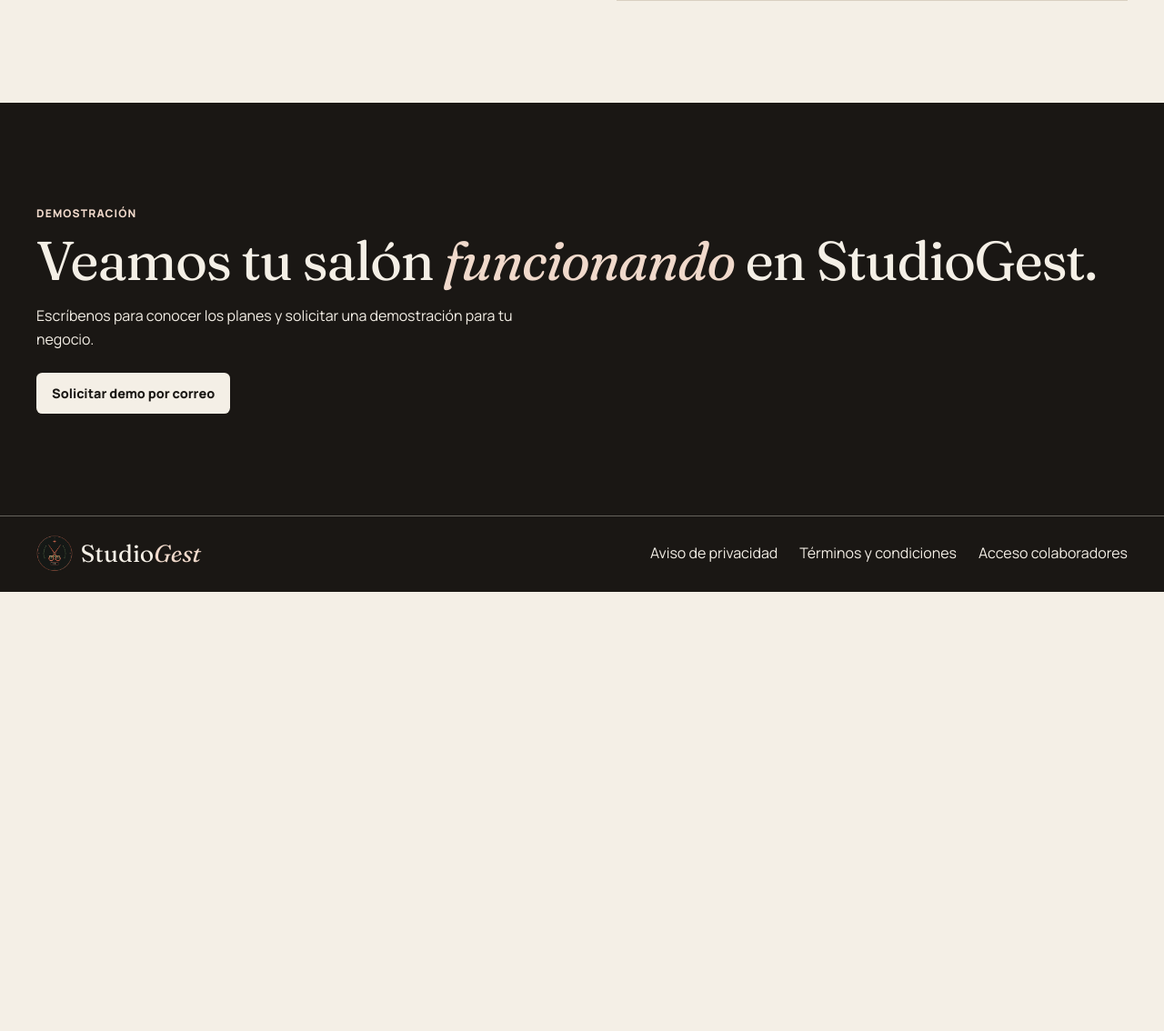
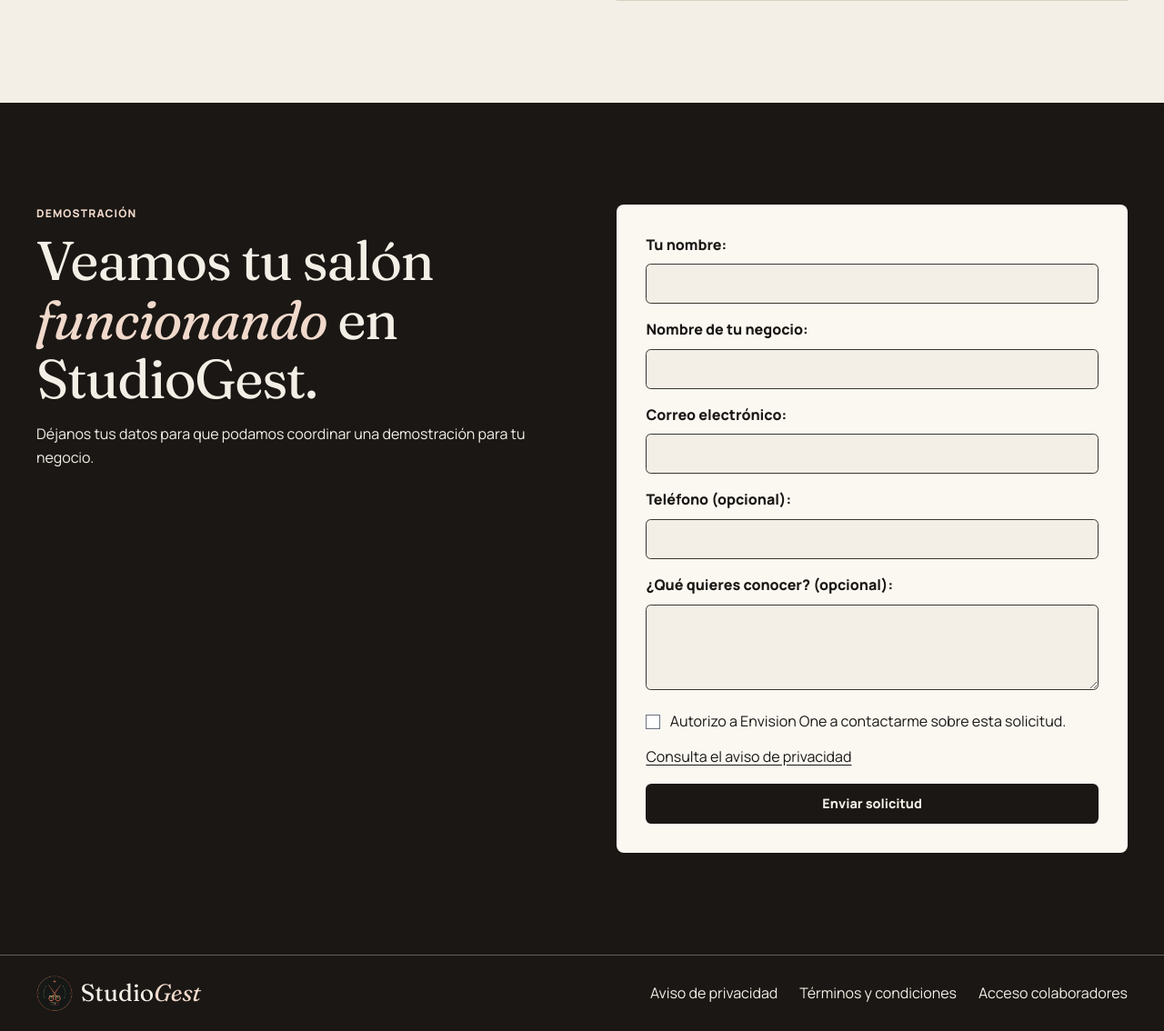
Before and after one commit to spa173/studiogest-web, a Django app: page / in a window 1280 px wide. Shown: the part 3448-4582 px from the top of the page at 91% size. Before the commit the page ends 4099 px from the top, so only its background shows below. Run offline with Django 5.2, Linux system fonts and the light colour scheme.

Commit message:
Add a public demo request form with platform-only access

```diff
--- a/apps/accounts/middleware.py
+++ b/apps/accounts/middleware.py
@@ -13,6 +13,7 @@ class RequireTermsAcceptance(MiddlewareMixin):
         'appointments:public_booking',
         'appointments:business_booking',
         'privacy_notice',
+        'demo_request',
         'terms',
     }
 
--- /dev/null
+++ b/apps/dashboard/forms.py
@@ -0,0 +1,25 @@
+import uuid
+
+from django import forms
+
+
+class DemoRequestForm(forms.Form):
+    request_id = forms.UUIDField(initial=uuid.uuid4, widget=forms.HiddenInput)
+    name = forms.CharField(label='Tu nombre', max_length=120, widget=forms.TextInput(attrs={'autocomplete': 'name'}))
+    business_name = forms.CharField(
+        label='Nombre de tu negocio', max_length=150,
+        widget=forms.TextInput(attrs={'autocomplete': 'organization'}),
+    )
+    email = forms.EmailField(label='Correo electrónico', widget=forms.EmailInput(attrs={'autocomplete': 'email'}))
+    phone = forms.CharField(
+        label='Teléfono (opcional)', max_length=25, required=False,
+        widget=forms.TextInput(attrs={'type': 'tel', 'autocomplete': 'tel'}),
+    )
+    message = forms.CharField(
+        label='¿Qué quieres conocer? (opcional)', max_length=1000, required=False,
+        widget=forms.Textarea(attrs={'rows': 3}),
+    )
+    contact_consent = forms.BooleanField(label='Autorizo a Envision One a contactarme sobre esta solicitud.')
+    website = forms.CharField(
+        required=False, widget=forms.TextInput(attrs={'tabindex': '-1', 'autocomplete': 'off'}),
+    )
--- a/config/urls.py
+++ b/config/urls.py
@@ -6,6 +6,9 @@ from django.contrib import admin
 from django.shortcuts import redirect, render
 from django.urls import include, path
 from django.views.generic import TemplateView
+
+from dashboard.demo import demo_request
+from dashboard.forms import DemoRequestForm
 
 
 def _admin_has_permission(request):
@@ -19,10 +22,11 @@ admin.site.has_permission = _admin_has_permission
 def root_redirect(request):
     if request.user.is_authenticated:
         return redirect('dashboard:index')
-    return render(request, 'landing.html')
+    return render(request, 'landing.html', {'demo_form': DemoRequestForm()})
 
 
 urlpatterns = [
+    path('solicitar-demo/', demo_request, name='demo_request'),
     path('terminos/', TemplateView.as_view(template_name='terms.html', extra_context={
         'terms_version': settings.TERMS_VERSION,
     }), name='terms'),
--- a/static/css/landing.css
+++ b/static/css/landing.css
@@ -97,3 +97,28 @@
   .landing-wordmark img { width: 32px; height: 32px; }
   .landing-header-inner { column-gap: .55rem; }
 }
+
+.landing-demo-card {
+  background: var(--sg-brand-card);
+  color: var(--sg-brand-ink);
+  border-radius: .5rem;
+  padding: clamp(1rem, 3vw, 2rem);
+}
+.landing-demo-form, .landing-demo-field, .landing-demo-consent { display: grid; gap: .5rem; }
+.landing-demo-form { gap: 1rem; }
+.landing-demo-field label { font-weight: 750; }
+.landing-demo-field :is(input, textarea) {
+  width: 100%;
+  min-height: 44px;
+  border: 1px solid var(--sg-brand-ink-soft);
+  border-radius: .35rem;
+  background: var(--sg-brand-paper);
+  color: var(--sg-brand-ink);
+  font: inherit;
+}
+.landing-demo-field textarea { resize: vertical; }
+.landing-demo-consent label { display: flex; align-items: flex-start; gap: .65rem; padding-block: .35rem; }
+.landing-demo-consent input { flex: none; margin-top: .32rem; color: var(--sg-brand-clay-deep); }
+.landing-demo-form :is(input, textarea):focus-visible { outline: 2px solid var(--sg-brand-clay-deep); outline-offset: 2px; }
+.landing-demo-errors, .landing-demo-form .errorlist { color: var(--sg-brand-clay-deep); }
+.landing-demo-success { margin-bottom: 1rem; padding: .8rem; border-radius: .35rem; background: var(--sg-brand-sage-soft); }
--- a/templates/landing.html
+++ b/templates/landing.html
@@ -111,11 +111,48 @@
     </section>
 
     <section id="demo" class="landing-demo">
-      <div class="landing-shell landing-section">
-        <p class="landing-eyebrow">Demostración</p>
-        <h2>Veamos tu salón <em>funcionando</em> en StudioGest.</h2>
-        <p>Escríbenos para conocer los planes y solicitar una demostración para tu negocio.</p>
-        <a class="landing-button landing-button-paper" href="mailto:envisionone@gmail.com?subject=Demostraci%C3%B3n%20de%20StudioGest">Solicitar demo por correo</a>
+      <div class="landing-shell landing-section landing-split">
+        <div>
+          <p class="landing-eyebrow">Demostración</p>
+          <h2>Veamos tu salón <em>funcionando</em> en StudioGest.</h2>
+          <p>Déjanos tus datos para que podamos coordinar una demostración para tu negocio.</p>
+        </div>
+        <div class="landing-demo-card">
+          {% for message in messages %}
+            {% if message.extra_tags == 'demo-request' %}
+              <p class="landing-demo-success" role="status">{{ message }} Te contactaremos para coordinarla.</p>
+            {% endif %}
+          {% endfor %}
+          <form method="post" action="{% url 'demo_request' %}#demo" class="landing-demo-form">
+            {% csrf_token %}
+            {{ demo_form.request_id }}
+            <div hidden aria-hidden="true">{{ demo_form.website }}</div>
+            {% if demo_form.errors %}
+              <div role="alert" class="landing-demo-errors">
+                <p>Revisa los datos indicados antes de enviar.</p>
+                {{ demo_form.non_field_errors }}
+                {{ demo_form.request_id.errors }}
+              </div>
+            {% endif %}
+
+            {% for field in demo_form.visible_fields %}
+              {% if field.name == 'contact_consent' %}
+                <div class="landing-demo-consent">
+                  <label for="{{ field.id_for_label }}">{{ field }} <span>{{ field.label }}</span></label>
+                  <a class="privacy-link" href="{% url 'privacy_notice' %}">Consulta el aviso de privacidad</a>
+                  {{ field.errors }}
+                </div>
+              {% elif field.name != 'website' %}
+                <div class="landing-demo-field">
+                  {{ field.label_tag }}
+                  {{ field }}
+                  {{ field.errors }}
+                </div>
+              {% endif %}
+            {% endfor %}
+            <button class="landing-button" type="submit">Enviar solicitud</button>
+          </form>
+        </div>
       </div>
     </section>
   </main>
--- a/templates/privacy_notice.html
+++ b/templates/privacy_notice.html
@@ -14,6 +14,8 @@
   <p>En el inicio de sesión, usamos tu correo o nombre de usuario y tu contraseña para verificar tu identidad. Una cookie de sesión mantiene tu acceso mientras usas StudioGest.</p>
   <p>Si solicitas una cita, usamos tu nombre, teléfono, servicio, horario y las notas que decidas enviar para gestionar la solicitud y contactarte sobre su estado.</p>
 
+  <p>Si solicitas una demostración, usamos tu nombre, los datos de contacto y la información sobre tu negocio que nos facilites para responderte y coordinar la demostración.</p>
+
   <h2 class="text-xl font-semibold">Tus derechos y cómo ejercerlos</h2>
   <p>Puedes solicitar acceso, actualización o rectificación de tus datos, pedir prueba de la autorización cuando corresponda, y solicitar la supresión de tus datos o revocar la autorización en los casos previstos por la Ley 1581 de 2012.</p>
   <p>Envía tu solicitud a <a class="privacy-link" href="mailto:envisionone@gmail.com">envisionone@gmail.com</a>.</p>
```
Also changed, not shown: apps/dashboard/admin.py (added, +25 -0 lines), apps/dashboard/demo.py (added, +21 -0 lines), apps/dashboard/models.py (added, +22 -0 lines), apps/dashboard/test_demo_request.py (added, +60 -0 lines), apps/dashboard/migrations/0001_initial.py (added), apps/dashboard/migrations/__init__.py (added).
